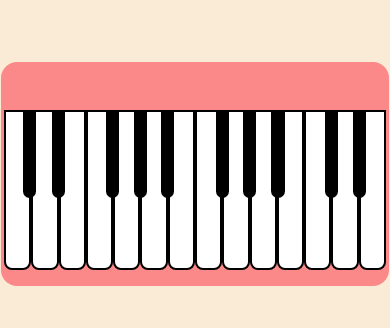
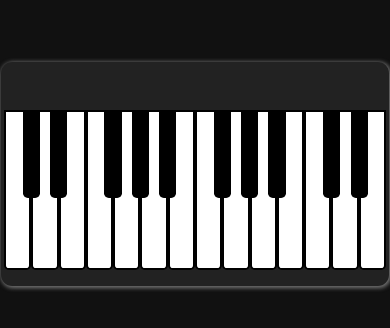
Before and after one commit to Regestrac/simple-piano, a plain HTML site: page index.html in a window 390 px wide. Shown: the part 248-576 px from the top of the page. Drawn offline with Linux system fonts and the light colour scheme.

Commit message:
Made minor changes and rearranged code

```diff
--- a/app.js
+++ b/app.js
@@ -1,9 +1,11 @@
 const pianoKeys = document.querySelectorAll('.key');
 function playSound(soundUrl){
-    new Audio(soundUrl).play()
+    const sound = new Audio(soundUrl)
+    sound.currentTime = 0
+    sound.play()
 }
 pianoKeys.forEach((pianoKey, i)=> {
     const num = i<9 ? '0'+(i+1) : (i+1);
     const soundUrl = 'sounds/key'+num+'.ogg';
-    pianoKey.addEventListener('mousedown', () => playSound(soundUrl))
+    pianoKey.addEventListener('mousedown', ()=>playSound(soundUrl))
 })
--- a/index.html
+++ b/index.html
@@ -6,6 +6,7 @@
     <meta name="viewport" content="width=device-width, initial-scale=1.0">
     <title>Simple Piano</title>
     <link href="style.css" rel="stylesheet">
+    <link rel="shortcut icon" href="#">
 </head>
 <body>
     <div class="piano">
--- a/style.css
+++ b/style.css
@@ -1,25 +1,30 @@
-body{
+body {
     margin: 0;
     padding: 0;
     display: flex;
     justify-content: center;
     height: 100vh;
     align-items: center;
-    background-color: antiquewhite;
+    background-color: #111111;
 }
-.piano{
+
+.piano {
     height: 19rem;
-    padding: 5rem 2rem 0 2rem ;
-    background-color: #fc8989;
+    padding: 5rem 2rem 0 2rem;
+    background-color: #222222;
     border-radius: 1rem;
+    box-shadow: 1px 1px 4px 1px #777777;
 }
-.keys{
+
+.keys {
     position: relative;
 }
-.white-keys{
+
+.white-keys {
     display: flex;
 }
-.white-key{
+
+.white-key {
     width: 4rem;
     height: 18rem;
     background-color: #fff;
@@ -27,14 +32,17 @@ body{
     border-radius: 0 0 .5rem .5rem;
     box-sizing: border-box;
 }
-.white-key:active{
+
+.white-key:active {
     background-color: #dadada;
 }
-.black-keys{
+
+.black-keys {
     position: relative;
     display: flex;
 }
-.black-key{
+
+.black-key {
     width: 2rem;
     height: 10rem;
     background-color: #000;
@@ -42,125 +50,165 @@ body{
     box-sizing: border-box;
     position: absolute;
 }
-.black-key:active{
+
+.black-key:active {
     background-color: #333333;
 }
-.black-key:nth-child(1){
+
+.black-key:nth-child(1) {
     left: 3rem;
 }
-.black-key:nth-child(2){
+
+.black-key:nth-child(2) {
     left: 7rem;
 }
-.black-key:nth-child(3){
+
+.black-key:nth-child(3) {
     left: 15rem;
 }
-.black-key:nth-child(4){
+
+.black-key:nth-child(4) {
     left: 19rem;
 }
-.black-key:nth-child(5){
+
+.black-key:nth-child(5) {
     left: 23rem;
 }
-.black-key:nth-child(6){
+
+.black-key:nth-child(6) {
     left: 31rem;
 }
-.black-key:nth-child(7){
+
+.black-key:nth-child(7) {
     left: 35rem;
 }
-.black-key:nth-child(8){
+
+.black-key:nth-child(8) {
     left: 39rem;
 }
-.black-key:nth-child(9){
+
+.black-key:nth-child(9) {
     left: 47rem;
 }
-.black-key:nth-child(10){
+
+.black-key:nth-child(10) {
     left: 51rem;
 }
-@media (max-width:690px){
-    .piano{
+
+@media (min-width:690px) and (max-width:960px) {
+    .piano {
+        height: 16rem;
+        padding: 4rem 0.5rem 0 0.5rem;
+    }
+
+    .white-key {
+        width: 3rem;
+        height: 15rem;
+    }
+
+    .black-key {
+        width: 1.5rem;
+        height: 8rem;
+    }
+
+    .black-key:nth-child(1) {
+        left: 2.25rem;
+    }
+
+    .black-key:nth-child(2) {
+        left: 5.25rem;
+    }
+
+    .black-key:nth-child(3) {
+        left: 11.25rem;
+    }
+
+    .black-key:nth-child(4) {
+        left: 14.25rem;
+    }
+
+    .black-key:nth-child(5) {
+        left: 17.25rem;
+    }
+
+    .black-key:nth-child(6) {
+        left: 23.25rem;
+    }
+
+    .black-key:nth-child(7) {
+        left: 26.25rem;
+    }
+
+    .black-key:nth-child(8) {
+        left: 29.25rem;
+    }
+
+    .black-key:nth-child(9) {
+        left: 35.25rem;
+    }
+
+    .black-key:nth-child(10) {
+        left: 38.25rem;
+    }
+}
+
+@media (max-width:690px) {
+    .piano {
         width: 98%;
         height: 11rem;
         padding: 3rem 0.2rem 0 0.2rem;
+        border-radius: .7rem;
     }
-    .white-key{
-        width:14%;
+
+    .white-key {
+        width: 14%;
         height: 10rem;
+        border-radius: 0 0 .3rem .3rem;
     }
-    .black-key{
-        width:3.5%;
+
+    .black-key {
+        width: 4.5%;
         height: 5.5rem;
+        border-radius: 0 0 .3rem .3rem;
     }
-    .black-key:nth-child(1){
+
+    .black-key:nth-child(1) {
         left: 5%;
     }
-    .black-key:nth-child(2){
-        left: 12.5%;
+
+    .black-key:nth-child(2) {
+        left: 12%;
     }
-    .black-key:nth-child(3){
-        left: 26.7%;
+
+    .black-key:nth-child(3) {
+        left: 26.3%;
     }
-    .black-key:nth-child(4){
-        left: 34%;
+
+    .black-key:nth-child(4) {
+        left: 33.5%;
     }
-    .black-key:nth-child(5){
-        left: 41%;
+
+    .black-key:nth-child(5) {
+        left: 40.5%;
     }
-    .black-key:nth-child(6){
-        left: 55.5%;
+
+    .black-key:nth-child(6) {
+        left: 55%;
     }
-    .black-key:nth-child(7){
-        left: 62.5%;
+
+    .black-key:nth-child(7) {
+        left: 62%;
     }
-    .black-key:nth-child(8){
-        left: 70%;
+
+    .black-key:nth-child(8) {
+        left: 69.2%;
     }
-    .black-key:nth-child(9){
-        left: 84%;
+
+    .black-key:nth-child(9) {
+        left: 83.5%;
     }
-    .black-key:nth-child(10){
-        left: 91.3%;
+
+    .black-key:nth-child(10) {
+        left: 90.8%;
     }
 }
-@media (min-width:690px) and (max-width:960px){
-    .piano{
-        height: 16rem;
-        padding: 4rem 0.5rem 0 0.5rem;
-    }
-    .white-key{
-        width:3rem;
-        height: 15rem;
-    }
-    .black-key{
-        width:1.5rem;
-        height: 8rem;
-    }
-    .black-key:nth-child(1){
-        left: 2.25rem;
-    }
-    .black-key:nth-child(2){
-        left: 5.25rem;
-    }
-    .black-key:nth-child(3){
-        left: 11.25rem;
-    }
-    .black-key:nth-child(4){
-        left: 14.25rem;
-    }
-    .black-key:nth-child(5){
-        left: 17.25rem;
-    }
-    .black-key:nth-child(6){
-        left: 23.25rem;
-    }
-    .black-key:nth-child(7){
-        left: 26.25rem;
-    }
-    .black-key:nth-child(8){
-        left: 29.25rem;
-    }
-    .black-key:nth-child(9){
-        left: 35.25rem;
-    }
-    .black-key:nth-child(10){
-        left: 38.25rem;
-    }
-}
```
